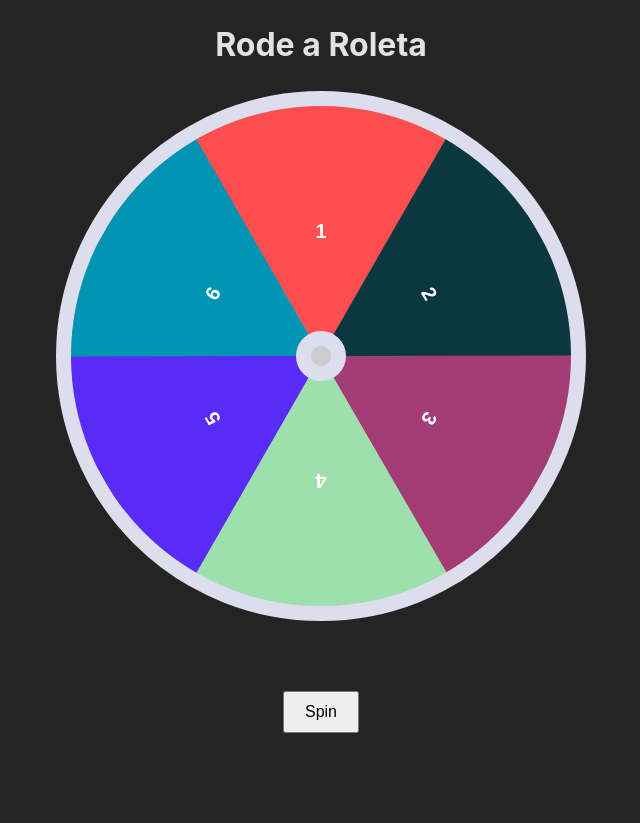
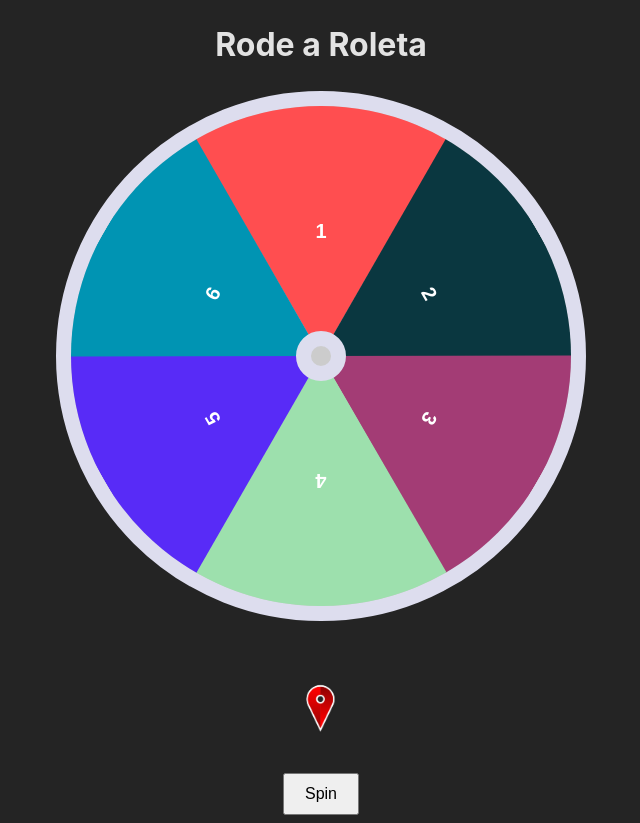
Before and after one commit to pedrofdnn/PR_ROLETA, a React (Vite) app in the folder projeto_roleta/: page / in a window 1280 px wide. Shown: the whole page, without its empty margins (319-959 px from the left). Before the commit the page ends 800 px from the top, so only its background shows below. Built offline with nearby package versions, Linux system fonts and the light colour scheme.

Commit message:
configurando a posicao do ponteiro

```diff
--- a/projeto_roleta/src/App.css
+++ b/projeto_roleta/src/App.css
@@ -46,6 +46,14 @@
     left: 105px;
 }
 
+.pointer-box {}
+
+.pointer {
+    width: 10%;
+    position: relative;
+    left: 45%;
+}
+
 button {
     margin-top: 20px;
     padding: 10px 20px;
--- a/projeto_roleta/src/HomePage.tsx
+++ b/projeto_roleta/src/HomePage.tsx
@@ -48,7 +48,12 @@ export default function HomePage() {
                     </div>
                 ))}
             </div>
+
             <div className="point">
+            </div>
+
+            <div className="pointer-box">
+                <img className="pointer" src="./pointer.png" alt="Pointer" />
             </div>
             <button onClick={spinRoulette} disabled={spinning}>
                 Spin
```
Also changed, not shown: projeto_roleta/public/pointer.png (added).
